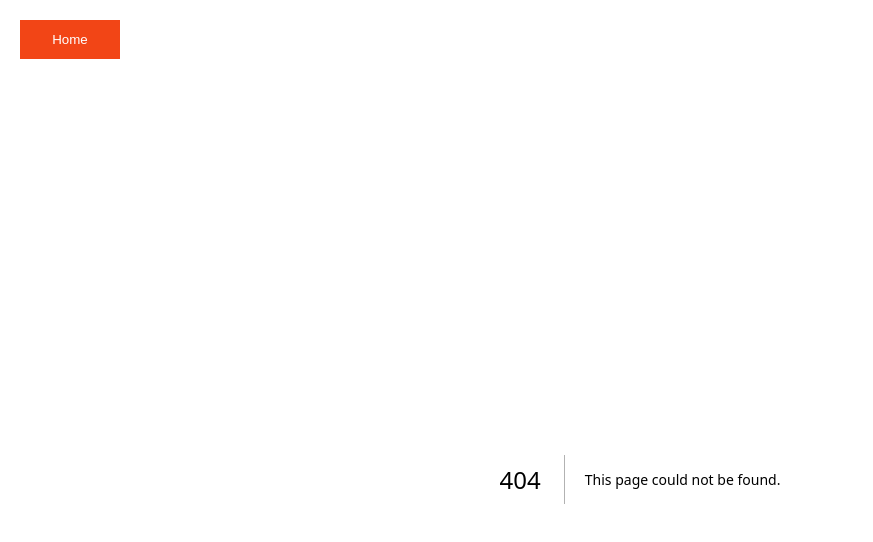
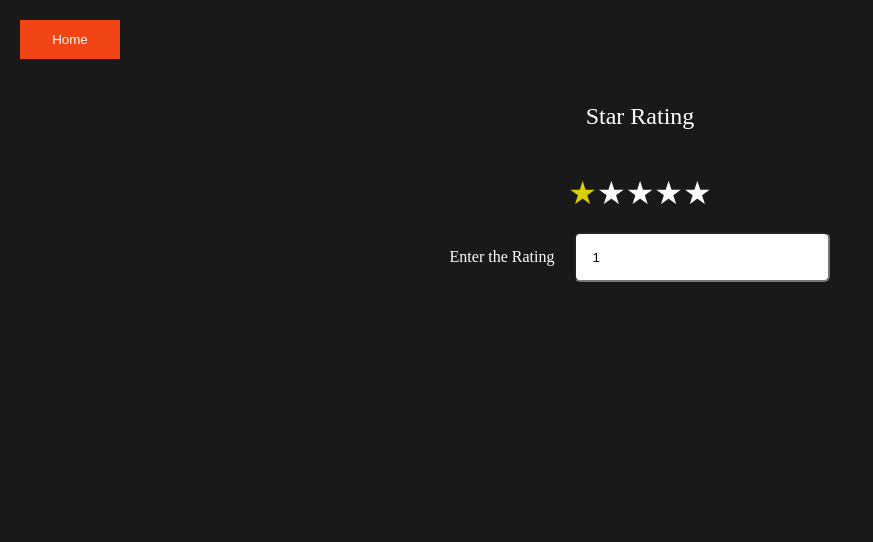
Before and after one commit to avi2801/machine-coding, a Next.js app: page /rating in a window 1280 px wide. Before the commit this address had no page. Shown: the top 542 px of the page, without its empty margins (0-873 px from the left). Built offline with nearby package versions, Linux system fonts and the light colour scheme.

Commit message:
star-rating added

```diff
--- /dev/null
+++ b/src/pages/rating/index.tsx
@@ -0,0 +1,69 @@
+import React, { useState } from "react";
+import styles from "./styles.module.css";
+
+const RatingIndex = () => {
+  const [currentActiveIndex, setCurrentActiveIndex] = useState<number>(0);
+
+  const starClickHandler = (index: number) => {
+    setCurrentActiveIndex(index);
+  };
+
+  const handleInputChange = (e: React.ChangeEvent<HTMLInputElement>) => {
+    const rating = parseInt(e.target.value, 10);
+    if(rating>5){
+        setCurrentActiveIndex(0)
+        alert('You are not allowed to give rating above 5')
+
+    }
+    if (rating === 0) {
+      setCurrentActiveIndex(0);
+    } else {
+      setCurrentActiveIndex(rating - 1);
+    }
+  };
+
+  const starElement = Array(5)
+    .fill(5)
+    ?.map((star, index) => {
+      return (
+        <span
+          key={index}
+          className={
+            currentActiveIndex >= index
+              ? styles.activeClass
+              : styles.nonActiveClass
+          }
+          style={{ cursor: "pointer", fontSize:'2rem' }}
+          onClick={() => starClickHandler(index)}
+        >
+          &#9733;
+        </span>
+      );
+    });
+
+  return (
+    <div
+      style={{
+        display: "flex",
+        flexDirection: "column",
+        alignItems: "center",
+        gap: "20px",
+      }}
+    >
+      <p style={{ fontSize: "1.5rem" }}> Star Rating</p>
+      <div>{starElement}</div>
+      <div style={{ display: "flex", gap: "20px" }}>
+        <p>Enter the Rating</p>
+        <input
+          placeholder="Give Rating"
+          style={{ padding: "12px 16px", borderRadius: "6px", width: "220px" }}
+          onChange={handleInputChange}
+         value={currentActiveIndex+1|| 0}
+
+        />
+      </div>
+    </div>
+  );
+};
+
+export default RatingIndex;
--- /dev/null
+++ b/src/pages/rating/styles.module.css
@@ -0,0 +1,7 @@
+.activeClass{
+    color:rgb(218, 207, 3);
+}
+
+.nonActiveClass{
+    color:white;
+}
```
Also changed, not shown: src/components/LandingPageComponent/Cards.module.css (+5 -3 lines), src/components/LandingPageComponent/LandingPageComponent.tsx (+21 -3 lines).
